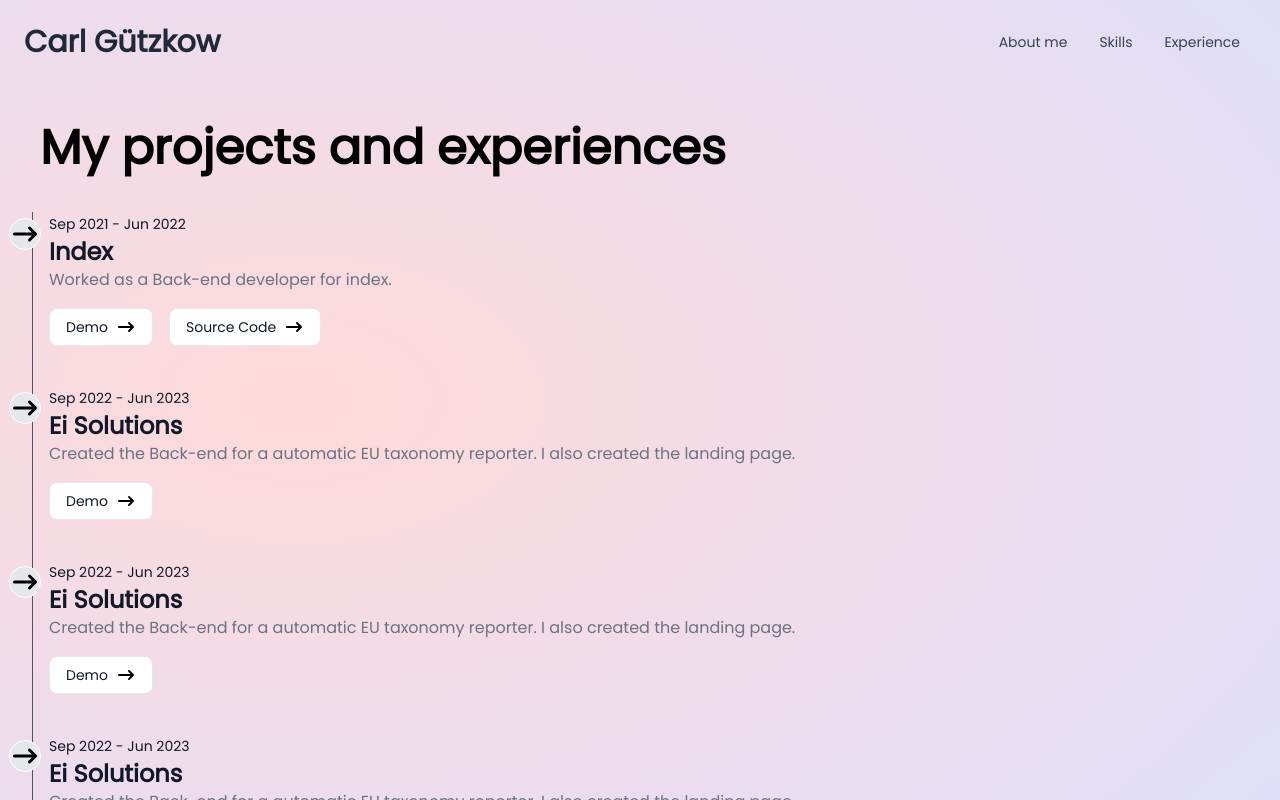
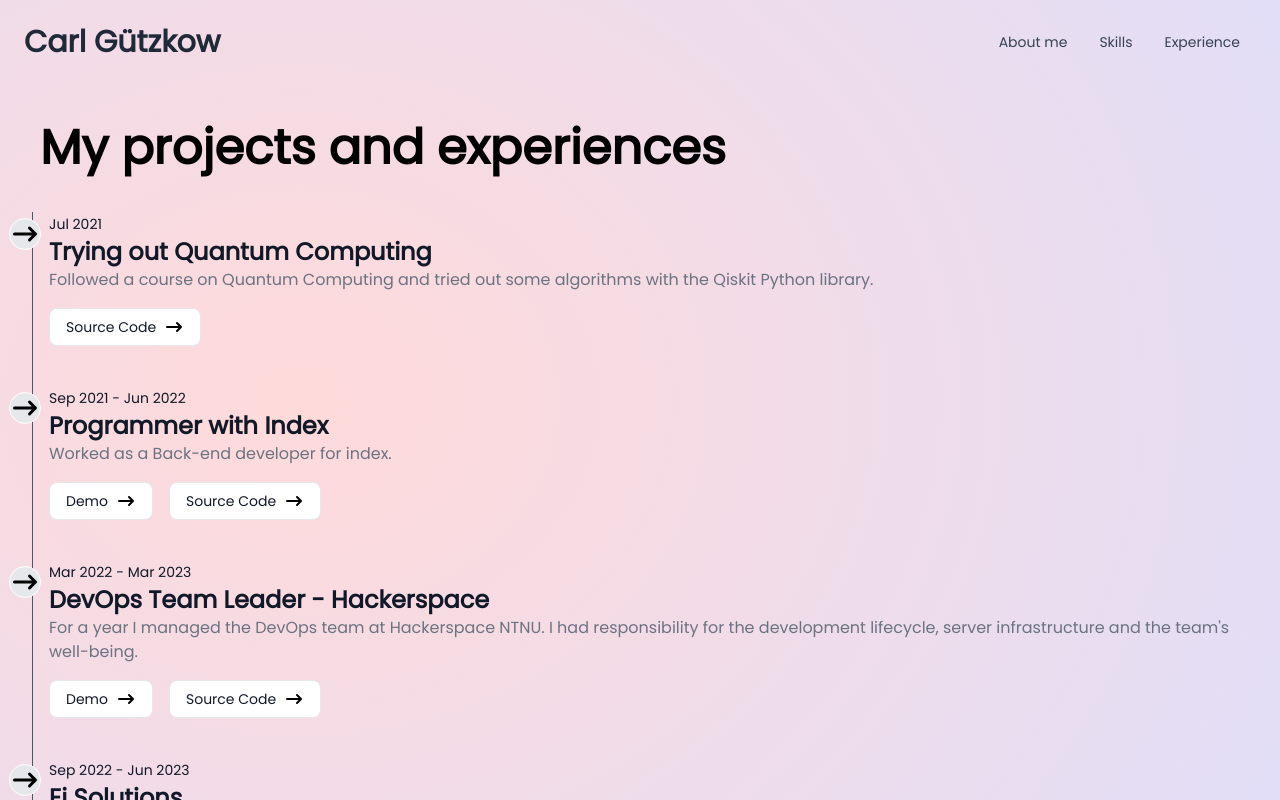
Before and after one commit to CJGutz/eportfolio, a Next.js app: page /experience in a window 1280 px wide. Shown: the top 800 px of the page. Built offline with nearby package versions, Linux system fonts and the light colour scheme.

Commit message:
add more experiences

```diff
--- a/data/experiences.ts
+++ b/data/experiences.ts
@@ -11,14 +11,35 @@ export type ExperienceListNodeType = {
 export const ExperiencesListNode: Map<string, ExperienceListNodeType> = new Map(
   [
     [
+      'quantum-algorithms',
+      {
+        title: 'Trying out Quantum Computing',
+        shortDescription: 'Followed a course on Quantum Computing and tried out some algorithms with the Qiskit Python library.',
+        dateStart: new Date(2021, 6, 1),
+        sourceLink: 'https://github.com/CJGutz/Quantum-Algorithms',
+      },
+    ],
+    [
       'index',
       {
-        title: 'Index',
+        title: 'Programmer with Index',
         shortDescription: 'Worked as a Back-end developer for index.',
         dateStart: new Date(2021, 8, 1),
         dateEnd: new Date(2022, 5, 1),
         demoLink: 'https://tihlde.org',
         sourceLink: 'https://github.com/TIHLDE/Lepton',
+      },
+    ],
+    [
+      'hackerspace-devops',
+      {
+        title: 'DevOps Team Leader - Hackerspace',
+        shortDescription:
+          'For a year I managed the DevOps team at Hackerspace NTNU. I had responsibility for the development lifecycle, server infrastructure and the team\'s well-being.',
+        dateStart: new Date(2022, 2, 1),
+        dateEnd: new Date(2023, 2, 1),
+        demoLink: 'https://hackerspace-ntnu.no',
+        sourceLink: 'https://github.com/hackerspace-ntnu',
       },
     ],
     [
@@ -33,25 +54,15 @@ export const ExperiencesListNode: Map<string, ExperienceListNodeType> = new Map(
       },
     ],
     [
-      'erfe',
+      'hackerspace-deputy',
       {
-        title: 'Ei Solutions',
+        title: 'Deputy Commander - Hackerspace',
         shortDescription:
-          'Created the Back-end for a automatic EU taxonomy reporter. I also created the landing page.',
-        dateStart: new Date(2022, 8, 1),
-        dateEnd: new Date(Date.now()),
-        demoLink: 'https://eisolutions.no',
-      },
-    ],
-    [
-      'eisutions',
-      {
-        title: 'Ei Solutions',
-        shortDescription:
-          'Created the Back-end for a automatic EU taxonomy reporter. I also created the landing page.',
-        dateStart: new Date(2022, 8, 1),
-        dateEnd: new Date(Date.now()),
-        demoLink: 'https://eisolutions.no',
+          'The deputy commander, together with the lead and the financial manager, have the responsibility to administer the organization. This includes having equipment available for students, organizing events like the general assembly, and creating an environment for students to learn.',
+        dateStart: new Date(2023, 2, 1),
+        dateEnd: new Date(2024, 2, 1),
+        demoLink: 'https://hackerspace-ntnu.no',
+        sourceLink: 'https://github.com/hackerspace-ntnu',
       },
     ],
   ]
```
